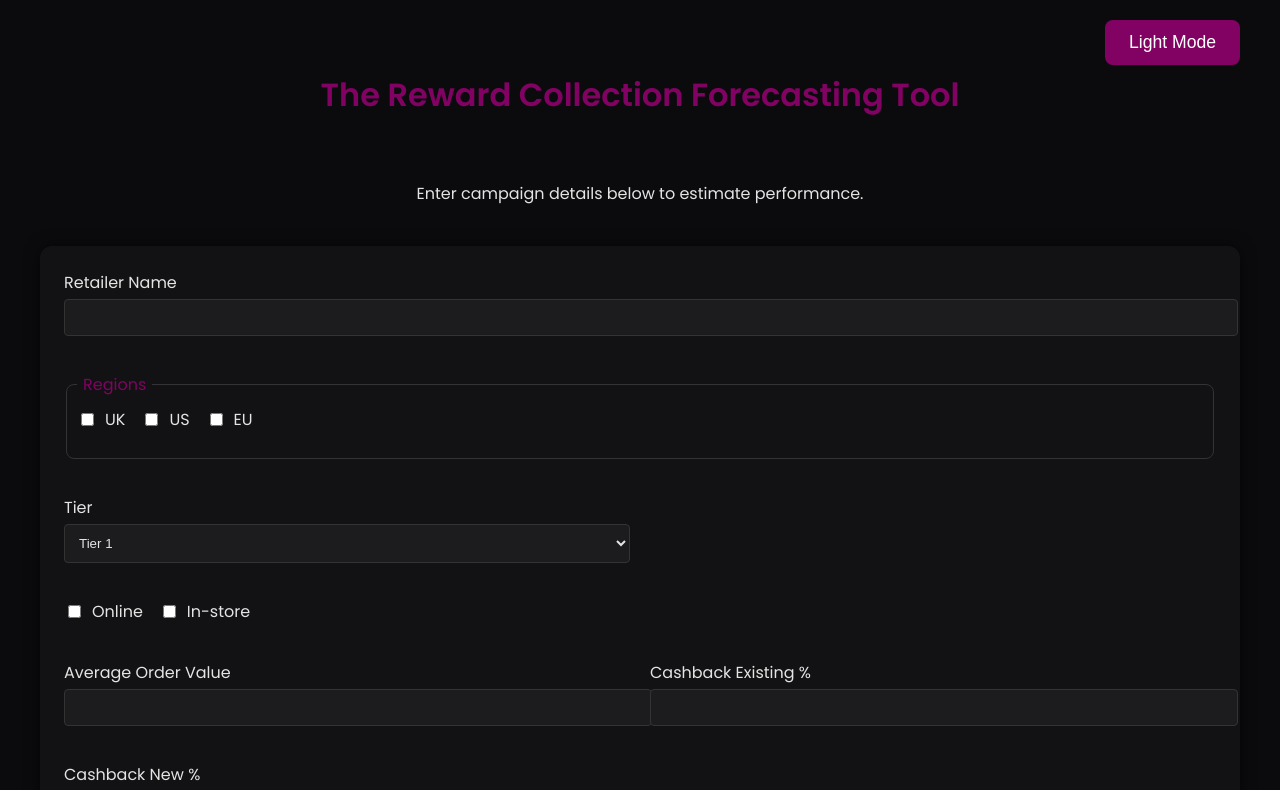
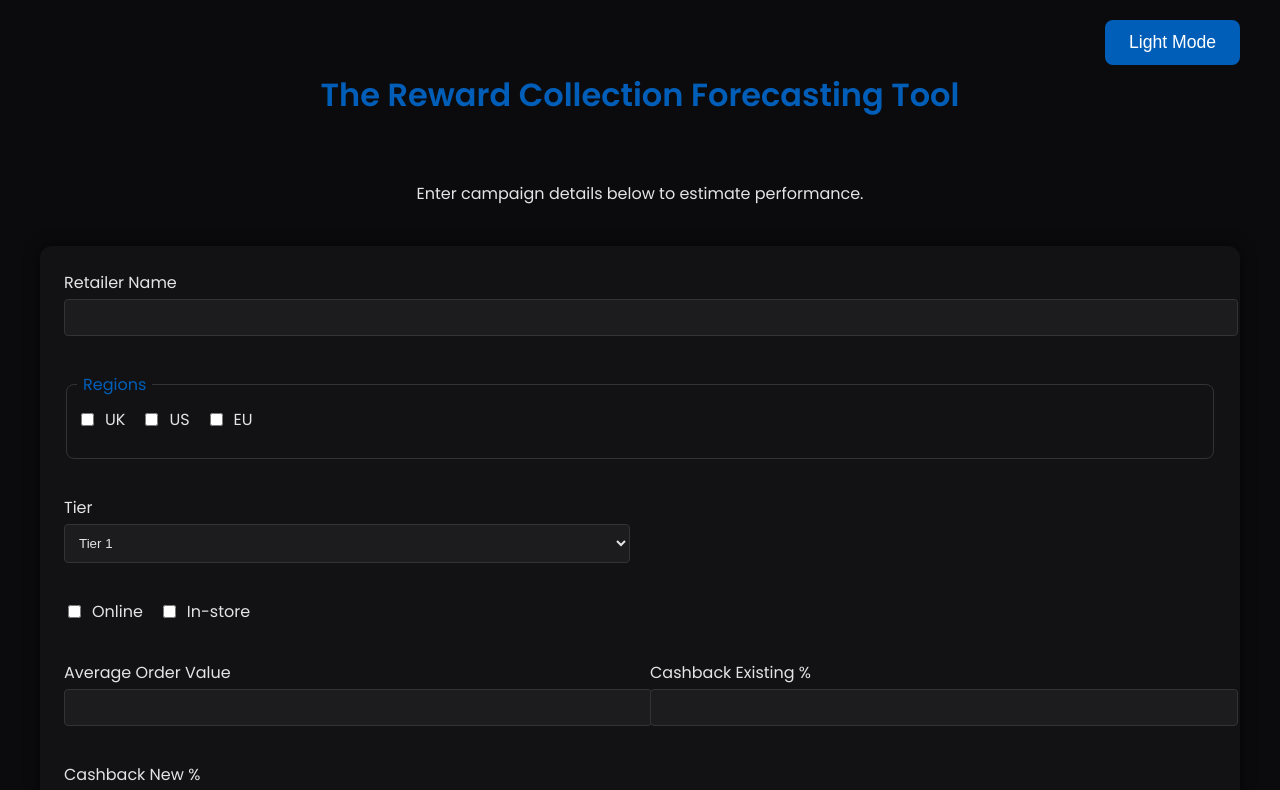
Before and after one commit to TomSumner28/trc-salesgpt-frontend, a Next.js app: page / in a window 1280 px wide. Shown: the top 790 px of the page. Built offline with nearby package versions, Linux system fonts and the light colour scheme.

Commit message:
Style: use TRC blue headings and stack View All tables

```diff
--- a/styles/globals.css
+++ b/styles/globals.css
@@ -1,7 +1,8 @@
 @import url('https://fonts.googleapis.com/css2?family=Poppins:wght@400;600&display=swap');
 
 :root {
-  --brand: #820263;
+  /* TRC brand blue */
+  --brand: #005eb8;
   --bg: #0b0b0e;
   --text: #e4e4e4;
   --panel-bg: #121214;
@@ -135,6 +136,10 @@ form.form label.checkbox {
   color: var(--brand);
 }
 
+.results h3 {
+  color: var(--brand);
+}
+
 .reach-input {
   display: block;
   margin-bottom: 16px;
@@ -184,14 +189,13 @@ form.form label.checkbox {
 
 .side-by-side {
   display: flex;
+  flex-direction: column;
   gap: 20px;
-  flex-wrap: wrap;
-  justify-content: space-around;
+  align-items: center;
 }
 
 .side-by-side > * {
-  flex: 1;
-  min-width: 280px;
+  width: 100%;
 }
 
 .summary-table {
```
